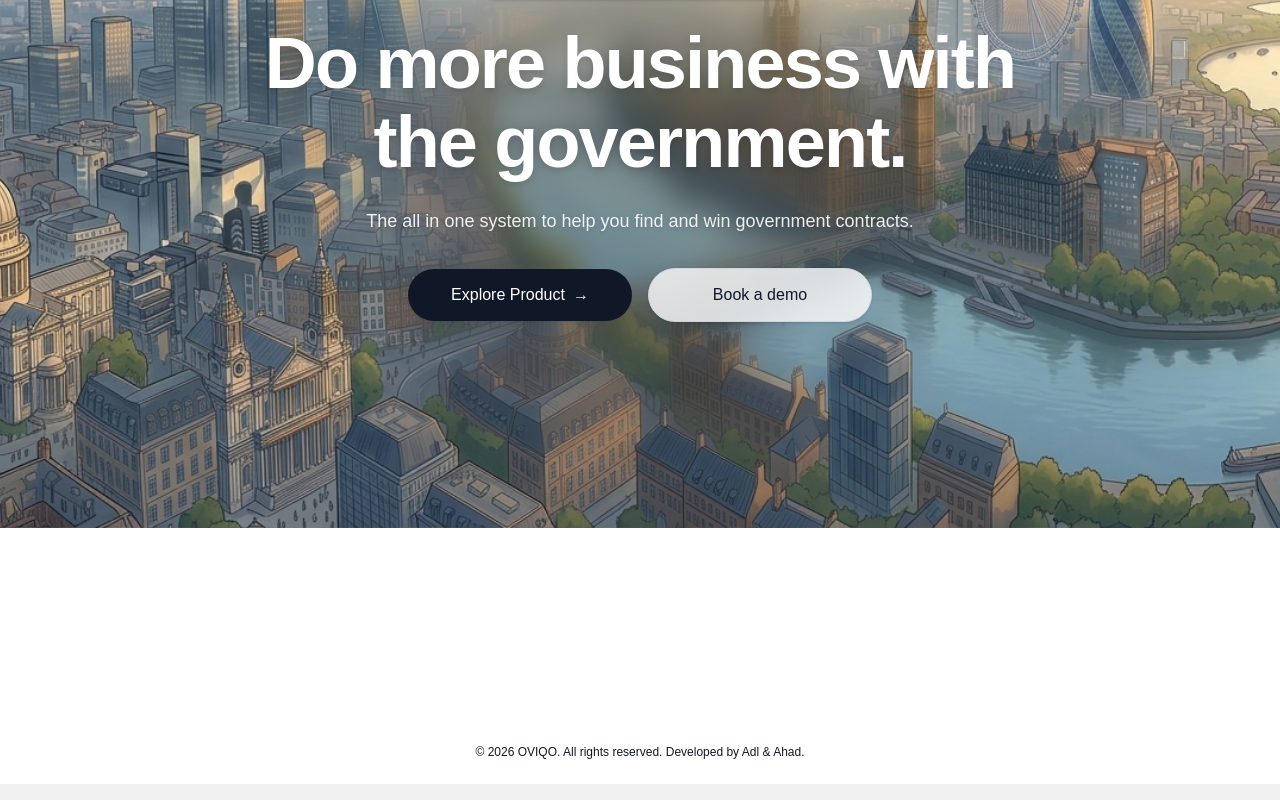
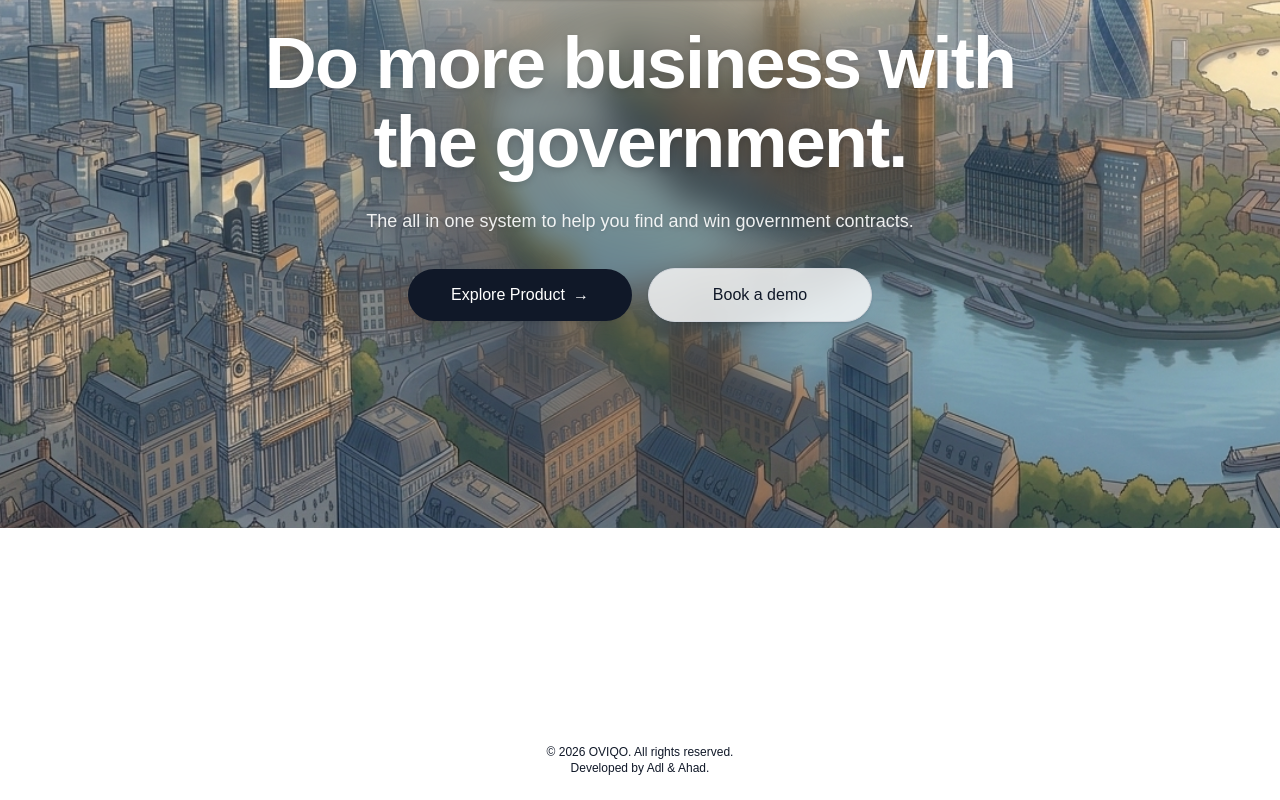
Before and after one commit to Oviqo-dev/oviqo-web, a Next.js app: page / in a window 1280 px wide. Shown: the part 270-1070 px from the top of the page. Built offline with nearby package versions, Linux system fonts and the light colour scheme.

Commit message:
latest version use this

```diff
--- a/app/page.tsx
+++ b/app/page.tsx
@@ -160,7 +160,8 @@ export default function Home() {
         </section>
 
         <footer className="py-6 text-center text-xs text-gray-900 bg-white">
-          © 2026 OVIQO. All rights reserved. Developed by Adl & Ahad.
+            <p>© 2026 OVIQO. All rights reserved.</p>
+            <p>Developed by Adl &amp; Ahad.</p>
         </footer>
       </div>
     </>
```
